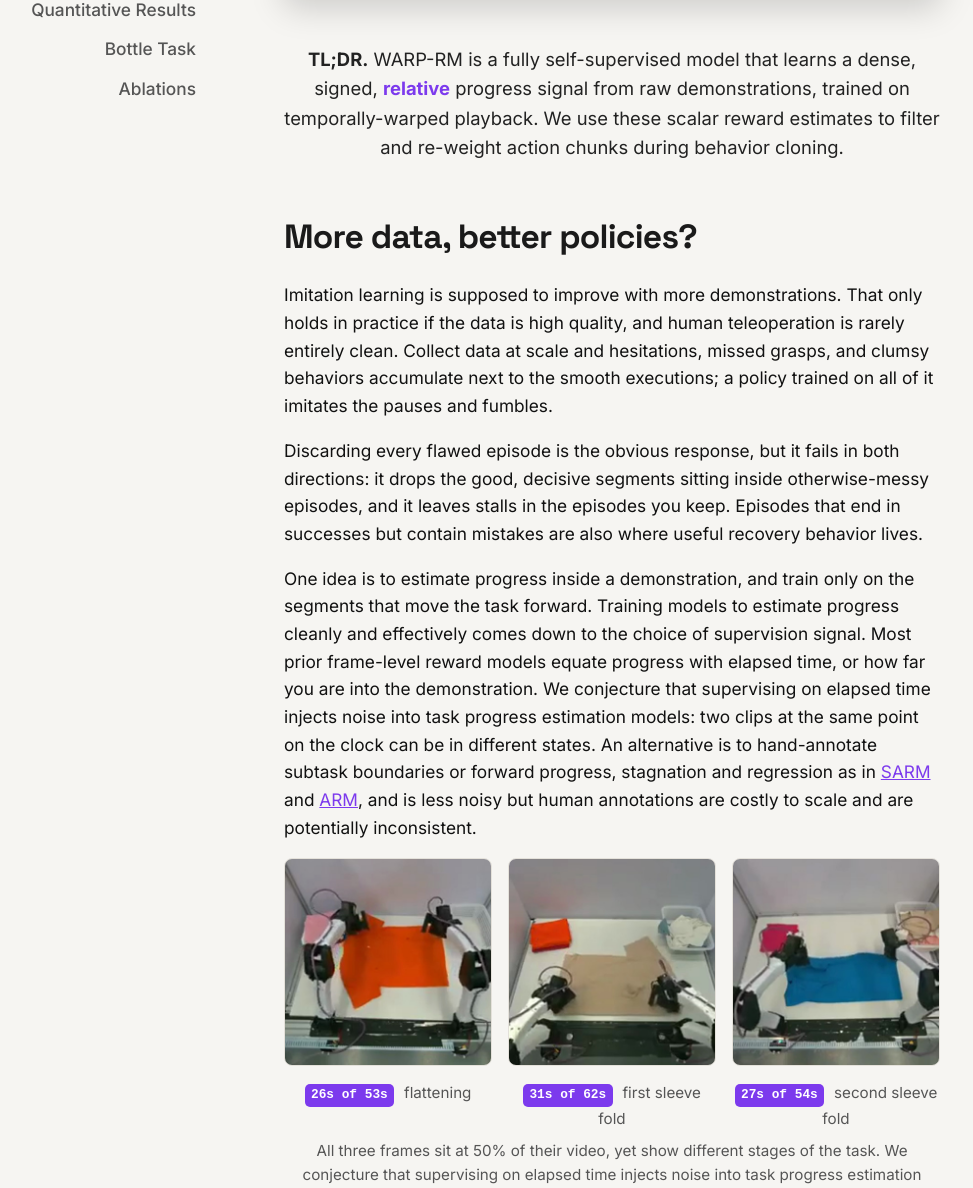
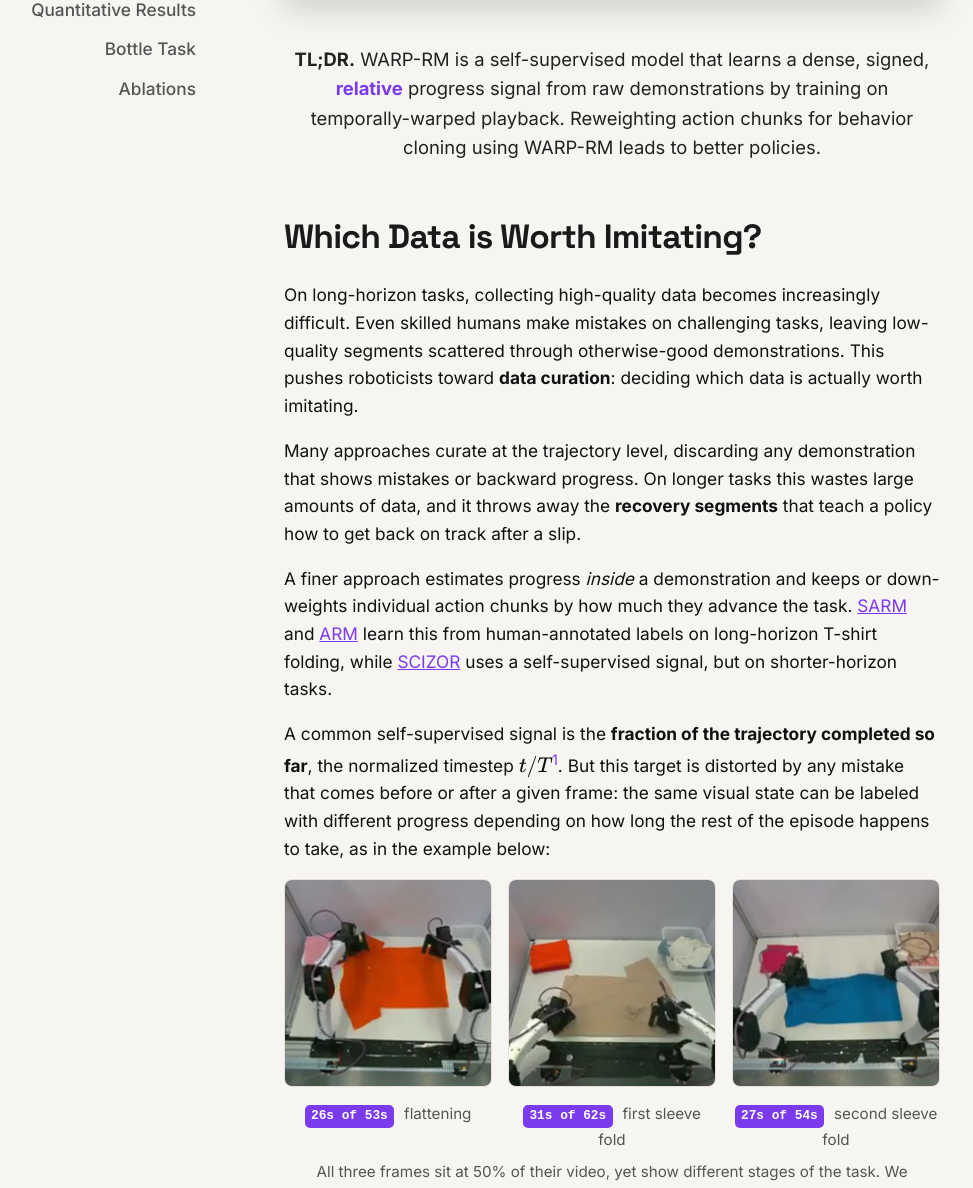
Before and after one commit to uynitsuj/uynitsuj.github.io, a Jekyll site: the page warp-rm/index.html, which Jekyll copies as it is, in a window 1280 px wide and 1400 px high, scrolled down 679 px, cut to the strip 212-1400 px from the top of the window. Shown: the whole strip, without its empty margins (28-1001 px from the left). Built offline with Jekyll 4.4.1, drawn with Linux system fonts in a browser that asks for light colours; some of the changed text lies outside the part shown.

Commit message:
change initial prose

```diff
--- a/warp-rm/index.html
+++ b/warp-rm/index.html
@@ -694,30 +694,41 @@
 
     <section id="tldr">
       <div class="tldr">
-        <b>TL;DR.</b> WARP-RM is a fully self-supervised model that learns a dense, signed,
+        <b>TL;DR.</b> WARP-RM is a self-supervised model that learns a dense, signed,
         <span style="color: var(--accent); font-weight: 700;">relative</span> progress signal from raw
-        demonstrations, trained on temporally-warped playback. We use these scalar reward estimates to filter and re-weight action chunks during behavior cloning.</span>
+        demonstrations by training on temporally-warped playback. Reweighting action chunks for behavior
+        cloning using WARP-RM leads to better policies.
       </div>
     </section>
 
     <section id="overview">
-      <h1>More data, better policies?</h1>
+      <h1>Which Data is Worth Imitating?</h1>
       <p>
-        Imitation learning is supposed to improve with more demonstrations. That only holds in practice if the
-        data is high quality, and human teleoperation is rarely entirely clean. Collect data at scale and hesitations,
-        missed grasps, and clumsy behaviors accumulate next to the smooth executions; a policy trained on all
-        of it imitates the pauses and fumbles.
+        On long-horizon tasks, collecting high-quality data becomes increasingly difficult. Even skilled
+        humans make mistakes on challenging tasks, leaving low-quality segments scattered through
+        otherwise-good demonstrations. This pushes roboticists toward <b>data curation</b>: deciding which
+        data is actually worth imitating.
       </p>
       <p>
-        Discarding every flawed episode is the obvious response, but it fails in both directions: it drops the
-        good, decisive segments sitting inside otherwise-messy episodes, and it leaves stalls in the episodes you keep. Episodes that end in successes but contain mistakes are also where useful
-        recovery behavior lives.
+        Many approaches curate at the trajectory level, discarding any demonstration that shows
+        mistakes or backward progress. On longer tasks this wastes large amounts of data, and it throws away
+        the <b>recovery segments</b> that teach a policy how to get back on track after a slip.
       </p>
       <p>
-        One idea is to estimate progress inside a demonstration, and train only on the segments
-        that move the task forward. Training models to estimate progress cleanly and effectively comes down to the choice of supervision signal. Most prior frame-level reward models
-        equate progress with elapsed time, or how far you are into the demonstration. We conjecture that supervising on elapsed time injects noise into task progress estimation models: two clips at the same
-        point on the clock can be in different states. An alternative is to hand-annotate subtask boundaries or forward progress, stagnation and regression as in <a href="https://arxiv.org/abs/2509.25358" target="_blank" rel="noopener" style="color: var(--accent);">SARM</a> and <a href="https://arxiv.org/abs/2604.03037" target="_blank" rel="noopener" style="color: var(--accent);">ARM</a>, and is less noisy but human annotations are costly to scale and are potentially inconsistent.
+        A finer approach estimates progress <i>inside</i> a demonstration and keeps or down-weights individual
+        action chunks by how much they advance the task.
+        <a href="https://arxiv.org/abs/2509.25358" target="_blank" rel="noopener" style="color: var(--accent);">SARM</a>
+        and <a href="https://arxiv.org/abs/2604.03037" target="_blank" rel="noopener" style="color: var(--accent);">ARM</a>
+        learn this from human-annotated labels on long-horizon T-shirt folding, while
+        <a href="https://arxiv.org/abs/2505.22626" target="_blank" rel="noopener" style="color: var(--accent);">SCIZOR</a>
+        uses a self-supervised signal, but on shorter-horizon tasks.
+      </p>
+      <p>
+        A common self-supervised signal is the <b>fraction of the trajectory completed so far</b>, the
+        normalized timestep \(t/T\)<sup><a href="#fn-time" style="color: var(--accent); text-decoration: none;">1</a></sup>.
+        But this target is distorted by any mistake that comes before or after a given frame: the same visual
+        state can be labeled with different progress depending on how long the rest of the episode happens
+        to take, as in the example below:
       </p>
 
       <div class="noise-row">
@@ -726,7 +737,7 @@
         <figure><img src="media/noise_d3.jpg" alt="T-shirt fold halfway through a 54s demo: second sleeve fold"><figcaption><span class="noise-badge">27s of 54s</span> second sleeve fold</figcaption></figure>
       </div>
       <p style="text-align:center; color: var(--muted); font-size: 0.95rem; margin-top: 0.5rem;">
-        All three frames sit at 50% of their video, yet show different stages of the task. We conjecture that supervising on elapsed time injects noise into task progress estimation models.
+        All three frames sit at 50% of their video, yet show different stages of the task. We conjecture that supervising on elapsed time injects noise into task progress estimation models, an issue exacerbated for longer horizon tasks.
       </p>
 
       <p style="font-size: 1.12rem; color: #1a1a1a;">
@@ -1325,6 +1336,18 @@
       <div class="hero-video-wrap">
         <video src="media/teaser.mp4" poster="media/teaser_poster.jpg" muted loop playsinline controls preload="none"></video>
       </div>
+    </section>
+
+    <section id="notes" style="margin-top: 2.5rem;">
+      <hr style="border: none; border-top: 1px solid var(--hairline); margin-bottom: 1rem;">
+      <ol style="color: var(--muted); font-size: 0.9rem; line-height: 1.6; padding-left: 1.2rem; margin: 0;">
+        <li id="fn-time">
+          Frame-level progress models commonly regress the normalized timestep \(t/T\) on expert
+          demonstrations &mdash; e.g.
+          <a href="https://arxiv.org/abs/2603.02115" target="_blank" rel="noopener" style="color: var(--accent);">Robometer</a>,
+          which defines its per-frame progress target as \(p_t = t/T\).
+        </li>
+      </ol>
     </section>
   </main>
 
```
